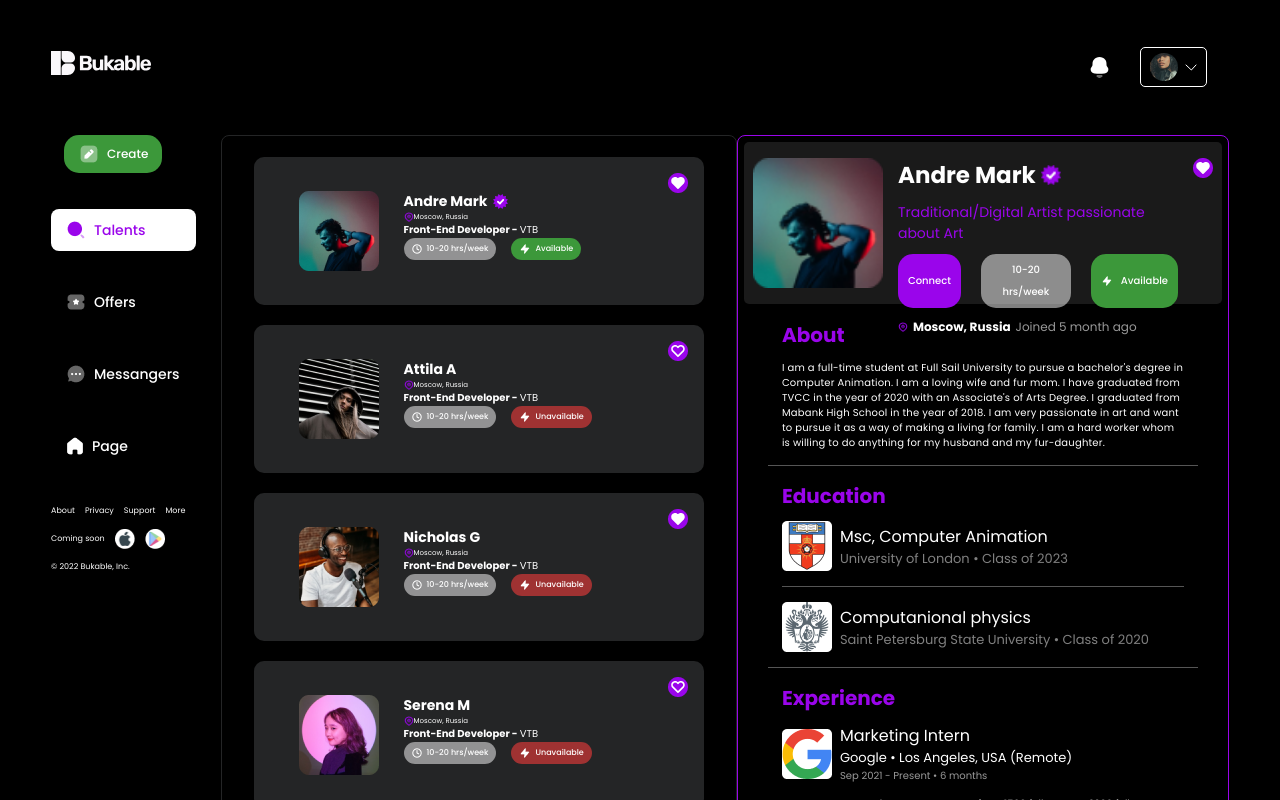
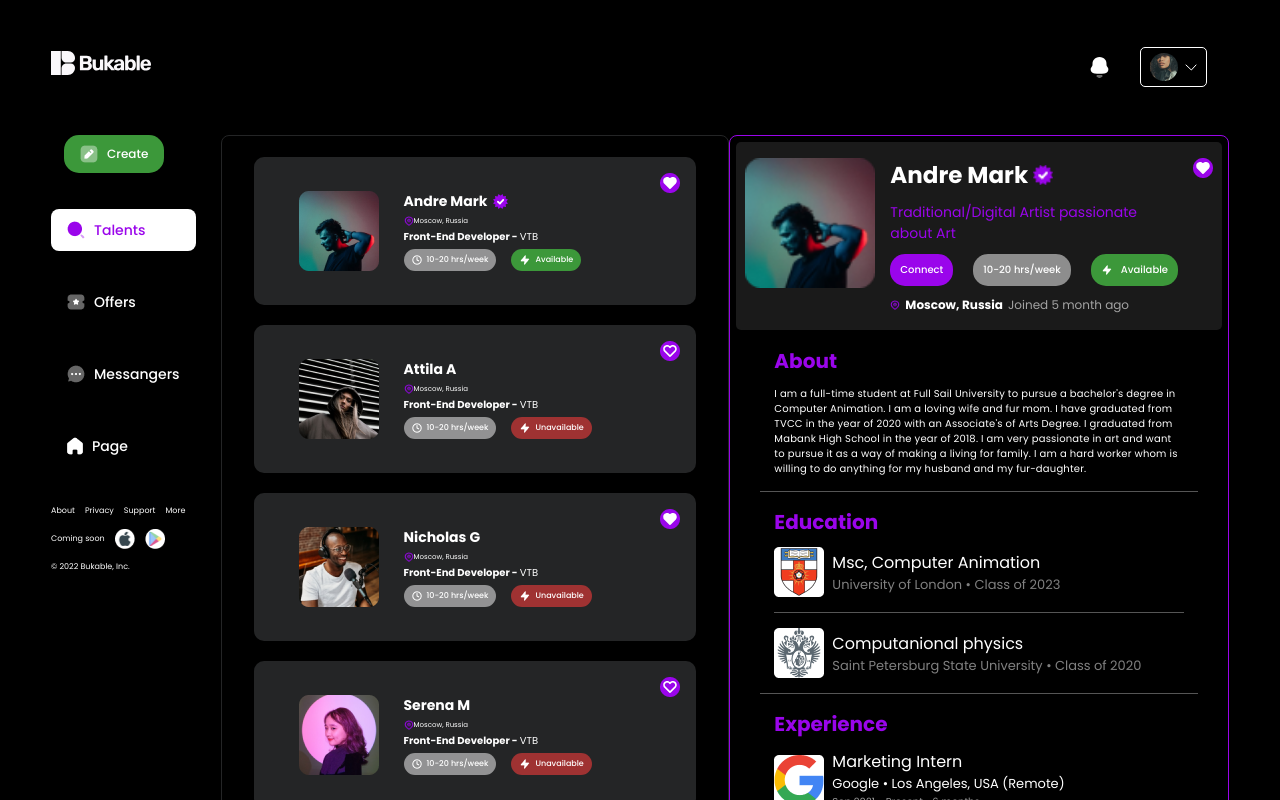
Before and after one commit to zhengis-alinur/bukable, a React (Create React App) app: page / in a window 1280 px wide. Shown: the top 800 px of the page. Built offline with nearby package versions, Linux system fonts and the light colour scheme.

Commit message:
fix: buttons dimensions

```diff
--- a/src/Sections/TalentProfile.scss
+++ b/src/Sections/TalentProfile.scss
@@ -18,7 +18,6 @@
         display: flex;
         gap: 15px;
         width: 100%;
-        height: 162px;
         padding: 16px 9px;
         background-color: rgba(255,255,255,0.1);
         border-radius: 5px;
--- a/src/components/Button.scss
+++ b/src/components/Button.scss
@@ -3,6 +3,9 @@
 .button {
     display: flex;
     align-items: center;
+    min-width: max-content;
+    white-space: no-wrap;
+    gap: 9px;
     color: white;
     border: none;
     outline: none;
@@ -10,7 +13,6 @@
     font-family: 'Poppins', sans-serif;
     font-weight: 500;
     line-height: 22px;
-    gap: 9px;
     transition: all 0.3s ease;
     &.big{
         padding: 8px 16px;
--- a/src/components/TalentCard.jsx
+++ b/src/components/TalentCard.jsx
@@ -12,13 +12,15 @@ const TalentCard = (props) => {
     const toggleSelect = () => {
         setSelect(!select);
     }
-    const toggleTalent = () => {
-        setTalent(props);
-        window.scrollTo(0,0);
-        setShowProfile(true);
+    const toggleTalent = (e) => {
+        if(e.target.tagName !== 'IMG') {
+            setTalent(props);
+            window.scrollTo(0,0);
+            setShowProfile(true);
+        }
     }
     return (
-        <div className='talent-card' onClick={() => {toggleTalent()}}>
+        <div className='talent-card' onClick={toggleTalent}>
             <img src={props.img} alt="talent" className='talent-img'/>
             <div className="about">
                 <div className="name">
--- a/src/components/TalentCard.scss
+++ b/src/components/TalentCard.scss
@@ -36,7 +36,6 @@
         display: flex;
         flex-direction: column;
         justify-content: space-between;
-        height: 100%;
     }
     .job {
         p {
--- a/src/pages/Home.jsx
+++ b/src/pages/Home.jsx
@@ -97,14 +97,6 @@ const Home = () => {
   const [talents, setTalents] = useState(data);
   const [showProfile, setShowProfile] = useState(window.innerWidth > 1200 ? true : false);
 
-  window.addEventListener('resize', ()=>{
-    if(window.innerWidth > 1200) {
-      setShowProfile(true);
-    } else if(!showProfile){
-      setShowProfile(false);
-    }
-  });
-
   return (
     <div className='home page'>
         <SideBar/>
```
